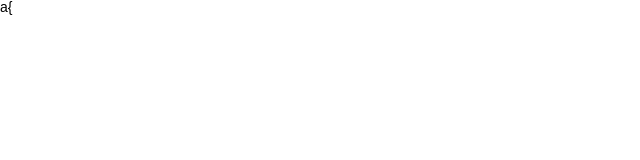
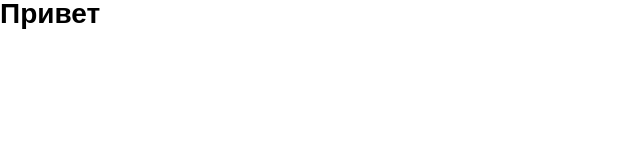
Before and after one commit to belevich8/webdevblog, a plain HTML site: page index.html in a window 1280 px wide. Shown: the whole page, without its empty margins (0-640 px from the left). Drawn offline with Linux system fonts and the light colour scheme.

Commit message:
add links.txt and changed index.html

```diff
--- a/index.html
+++ b/index.html
@@ -9,7 +9,7 @@
 </head>
 
 <body>
-   a{
+   <h1>Привет</h1>
 </body>
 
 </html>
```
Also changed, not shown: links.txt (added).
